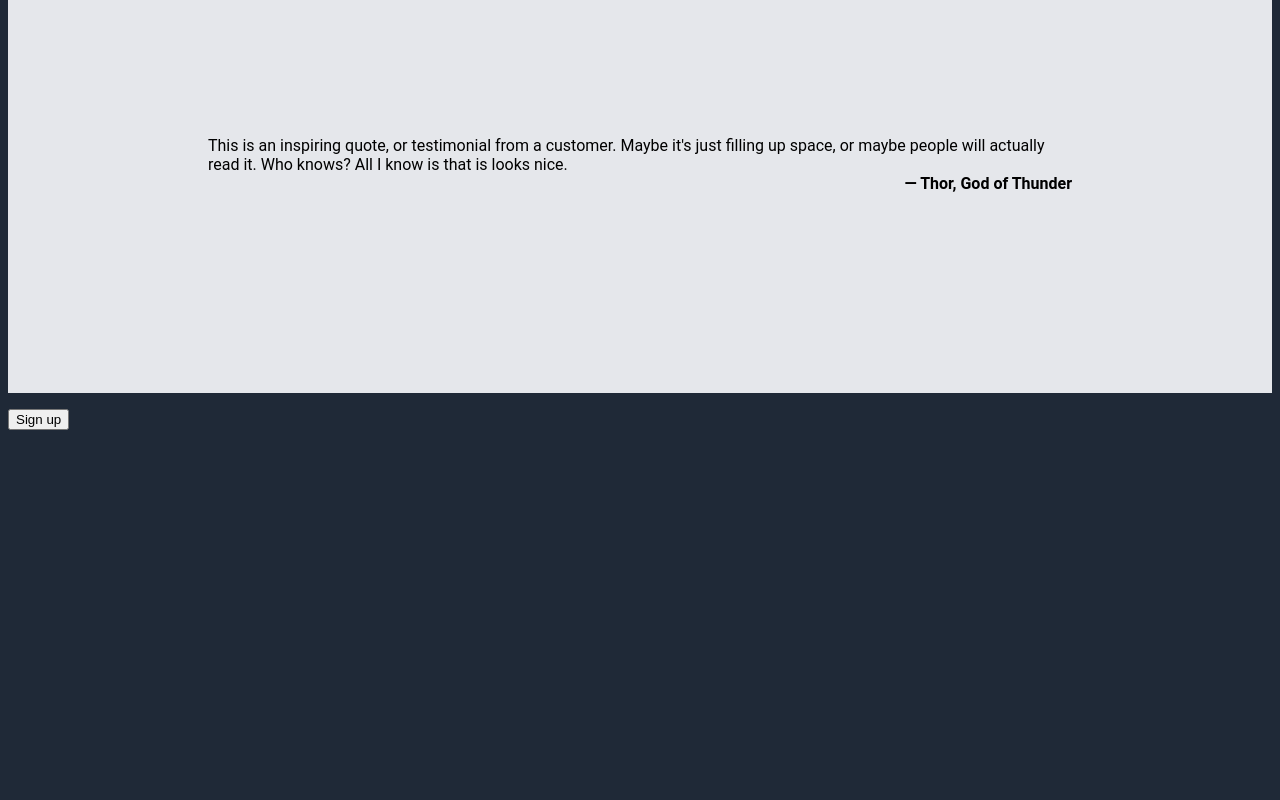
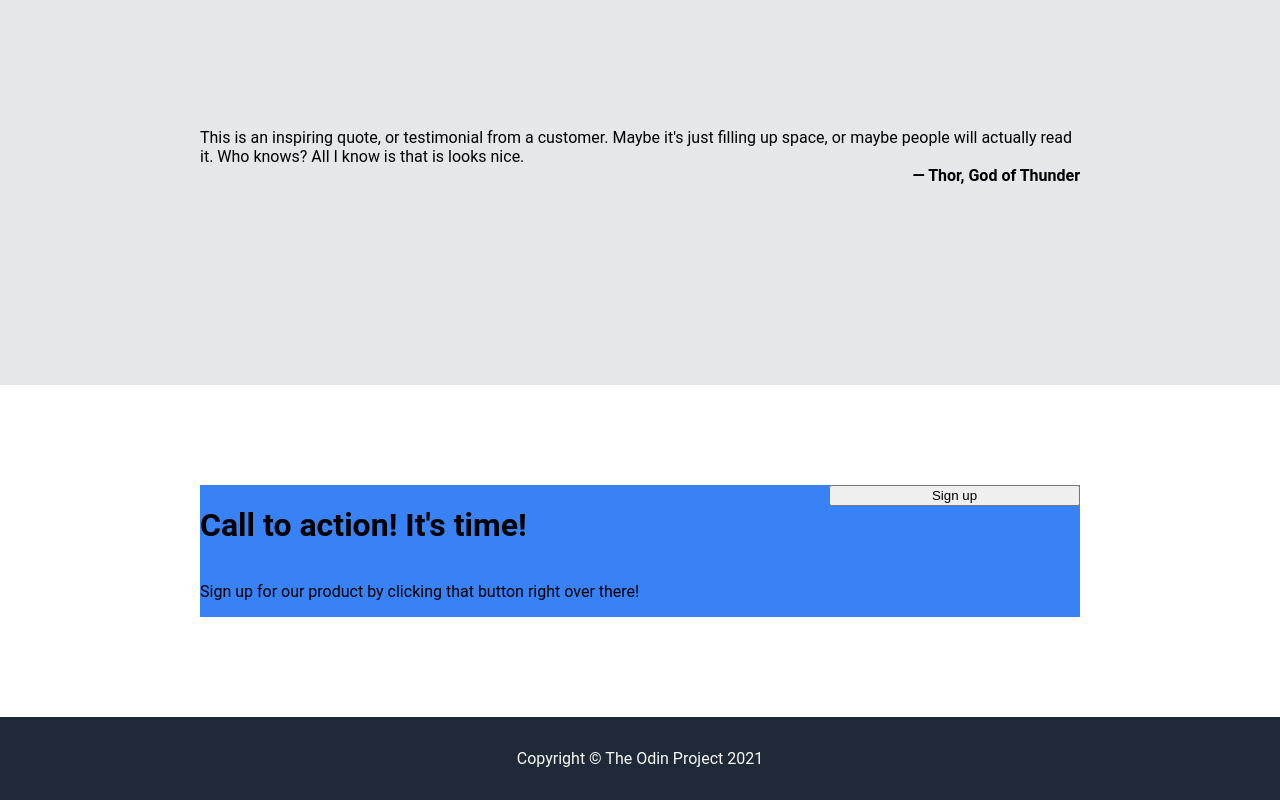
Before and after one commit to Chris-Ever/landing-page, a plain HTML site: page index.html in a window 1280 px wide. Shown: the part 706-1506 px from the top of the page. Before the commit the page ends 1144 px from the top, so only its background shows below. Drawn offline with Linux system fonts and the light colour scheme.

Commit message:
Add remaining content to page. Style tweaking.

```diff
--- a/index.html
+++ b/index.html
@@ -61,17 +61,19 @@
 
     <div class="section-4">
       <div class ="signup">
-        <p></p>
-        <p></p>
+        <h1>Call to action! It's time!</h1>
+        <p>Sign up for our product by clicking that button right over there!</p>
         <button>Sign up</button>
       </div>
+    </div>
+
+    <div class="footer">
+      <p>Copyright &copy; The Odin Project 2021</p>
     </div>
 
 
 
 
 
-    </div>
-
   </body>
 </html>
--- a/style.css
+++ b/style.css
@@ -1,11 +1,10 @@
 body {
   font-family: 'Roboto', arial;
-  background-color: #1f2937;
-  display: flex;
-  flex-direction: column;
+  margin: 0px;
   }
 
 .header {
+  background-color: #1f2937;
   color: #f9faf8;
   font-size: 24px;
   display: flex;
@@ -26,6 +25,7 @@ a {
 }
 
 .hero {
+  background-color: #1f2937;
   display: flex;
   justify-content: center;
   gap: 64px;
@@ -85,6 +85,29 @@ a {
   padding: 200px;
 }
 
-b {
+.section-3 b {
   align-self: flex-end;
 }
+
+.section-4 {
+  background: white;
+  display: flex;
+  flex-direction: column;
+}
+
+.signup {
+  display: flex;
+  flex: 1;
+  flex-flow: column wrap;
+  background: #3882f6;
+  height: 150px;
+  margin: 100px 200px;
+}
+
+.footer {
+  background-color: #1f2937;
+  color: #f9faf8;
+  display: flex;
+  justify-content: center;
+  padding: 16px 0px;
+}
```
